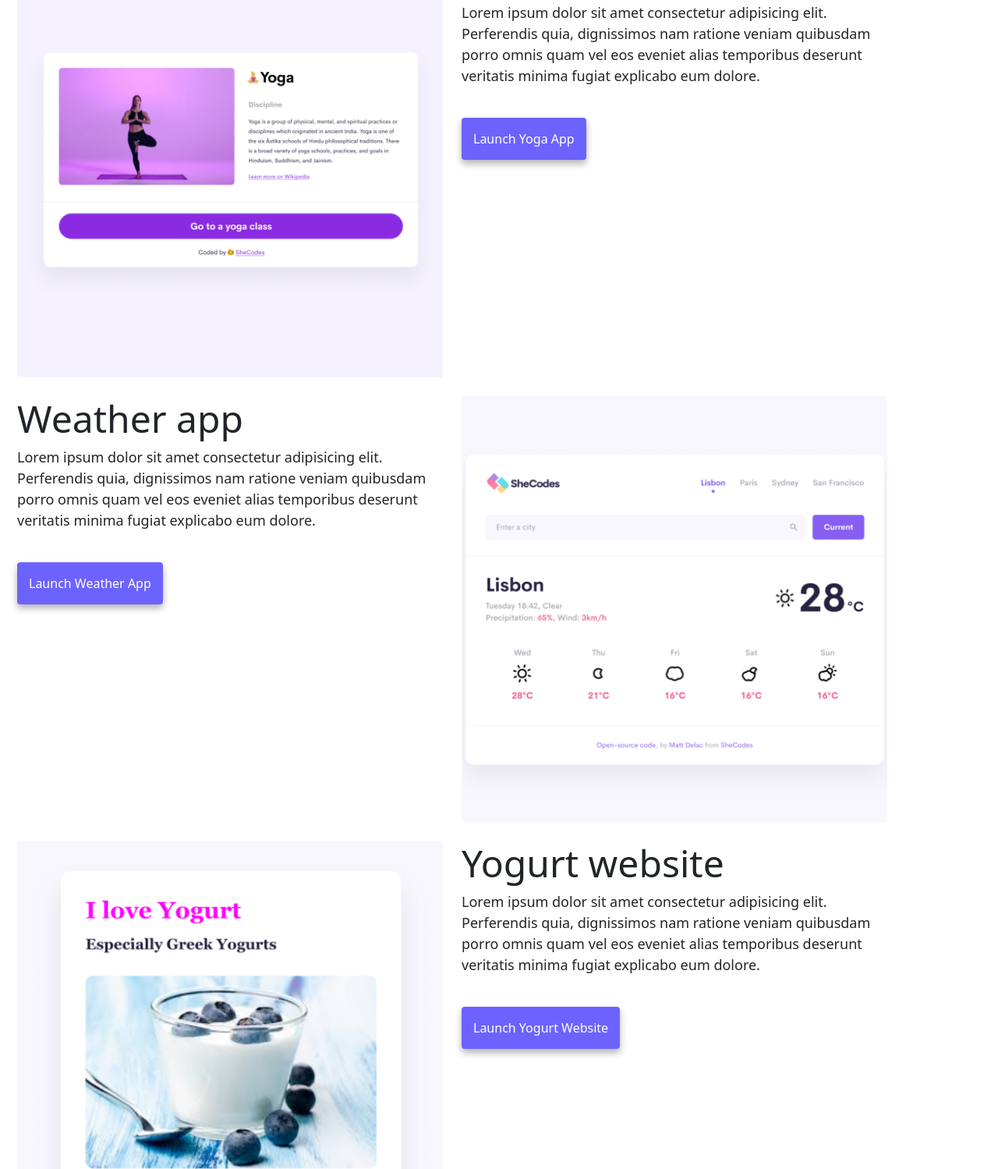
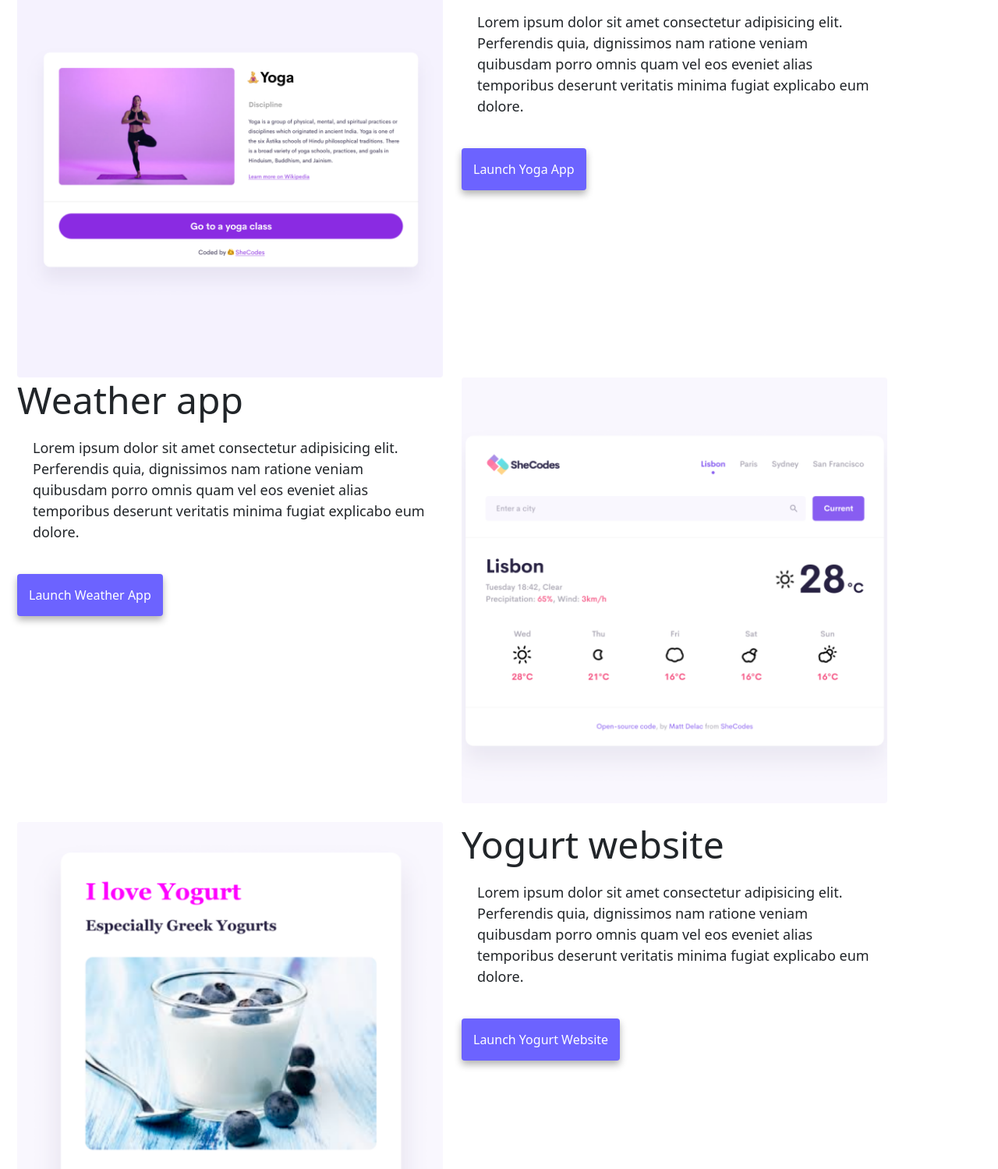
Before and after one commit to katypants/demo-portfolio, a plain HTML site: page index.html in a window 1280 px wide. Shown: the part 606-2105 px from the top of the page at 78% size. Drawn offline with nearby package versions, Linux system fonts and the light colour scheme.

Commit message:
Adjusted link margins on homepage

```diff
--- a/index.html
+++ b/index.html
@@ -93,7 +93,7 @@
             title="Yoga App Photo"
           />
         </div>
-        <div class="col-sm-6 mb-4">
+        <div class="col-sm-6">
           <h4>Yoga app</h4>
           <p>
             Lorem ipsum dolor sit amet consectetur adipisicing elit. Perferendis
@@ -101,15 +101,14 @@
             eos eveniet alias temporibus deserunt veritatis minima fugiat
             explicabo eum dolore.
           </p>
-          <div class="project-links">
+          <div class="project-links mb-5">
             <a href="#" title="Yoga App">Launch yoga app</a>
           </div>
         </div>
       </div>
-      <br />
 
       <div class="row">
-        <div class="col-sm-6 mb-4">
+        <div class="col-sm-6">
           <h4>Weather app</h4>
           <p>
             Lorem ipsum dolor sit amet consectetur adipisicing elit. Perferendis
@@ -117,7 +116,7 @@
             eos eveniet alias temporibus deserunt veritatis minima fugiat
             explicabo eum dolore.
           </p>
-          <div class="project-links">
+          <div class="project-links mb-5">
             <a href="#" title="Weather App">Launch weather app</a>
           </div>
         </div>
@@ -132,7 +131,7 @@
       <br />
 
       <div class="row">
-        <div class="col-sm-6 mb-4">
+        <div class="col-sm-6">
           <img
             src="images/yogurt.png"
             class="img-fluid rounded d-none d-sm-block"
@@ -147,7 +146,7 @@
             eos eveniet alias temporibus deserunt veritatis minima fugiat
             explicabo eum dolore.
           </p>
-          <div class="project-links">
+          <div class="project-links mb-5">
             <a href="#" title="Yogurt Website">Launch yogurt website</a>
           </div>
         </div>
--- a/src/style.css
+++ b/src/style.css
@@ -35,6 +35,7 @@ h4 {
 p {
   font-size: 18px;
   line-height: 1.5;
+  margin: 20px;
 }
 
 .navigation-links {
```
